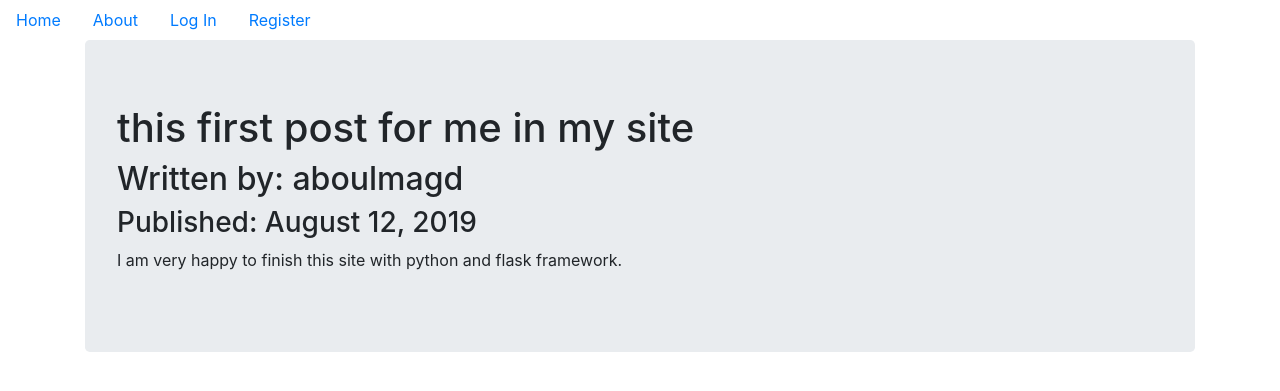
After one commit to aboulmagdApp/python_Social-Blog-Project, a Flask app: page /1 in a window 1280 px wide. The commit adds this page. Shown: the top 391 px of the page. Run offline with Flask 2, Linux system fonts and the light colour scheme; data comes from the database, SQL or seed files in the repository; both versions use the stored data as it was after the commit; some libraries are stand-ins or nearby versions.

Commit message:
update all form and view in project

```diff
--- a/puppycompanyblog/__init__.py
+++ b/puppycompanyblog/__init__.py
@@ -27,8 +27,10 @@ login_manager.login_view = 'users.login'
 #########################
 from puppycompanyblog.core.views import core
 from puppycompanyblog.users.views import users
+from puppycompanyblog.blog_posts.views import blog_posts
 from puppycompanyblog.error_pages.handlers import error_pages
 
 app.register_blueprint(core)
 app.register_blueprint(users)
+app.register_blueprint(blog_posts)
 app.register_blueprint(error_pages)
--- a/puppycompanyblog/blog_posts/views.py
+++ b/puppycompanyblog/blog_posts/views.py
@@ -0,0 +1,81 @@
+# blog_posts/views.py
+from flask import render_template,url_for,flash,request,redirect,Blueprint
+from flask_login import current_user,login_required
+from puppycompanyblog import db
+from puppycompanyblog.models import BlogPost
+from puppycompanyblog.blog_posts.forms import BlogPostForm
+
+blog_posts = Blueprint('blog_posts',__name__)
+
+# CREATE
+@blog_posts.route('/create',methods=['GET','POST'])
+@login_required
+def create_post():
+    form = BlogPostForm()
+
+    if form.validate_on_submit():
+
+        blog_post = BlogPost(title=form.title.data,
+                            text=form.text.data,
+                            user_id=current_user.id
+                            )
+        db.session.add(blog_post)
+        db.session.commit()
+        flash('Blog Post Created')
+        return redirect(url_for('core.index'))
+
+    return render_template('create_post.html',form=form)
+
+
+
+
+# BLOG POST (VIEW)
+@blog_posts.route('/<int:blog_post_id>')
+def blog_post(blog_post_id):
+    blog_post = BlogPost.query.get_or_404(blog_post_id)
+    return render_template('blog_post.html',title=blog_post.title,
+                            date=blog_post.date,post=blog_post
+    )
+
+
+
+# UPDATE
+@blog_posts.route('/<int:blog_post_id>/update',methods=['GET','POST'])
+@login_required
+def update(blog_post_id):
+    blog_post = BlogPost.query.get_or_404(blog_post_id)
+
+    if blog_post.author != current_user:
+        abort(403)
+
+    form = BlogPostForm()
+
+
+    if form.validate_on_submit():
+
+        blog_post.title = form.title.data
+        blog_post.text = form.text.data
+        db.session.commit()
+        flash('Blog Post Updated')
+        return redirect(url_for('blog_posts.blog_post',blog_post_id=blog_post.id))
+
+    elif request.method == 'GET':
+        form.title.data = blog_post.title
+        form.text.data = blog_post.text
+
+    return render_template('create_post.html',title='Updating',form=form)
+
+
+# DELETE
+@blog_posts.route('/<int:blog_post_id>/delete',methods=['GET','POST'])
+@login_required
+def delete_post(blog_post_id):
+
+    blog_post = BlogPost.query.get_or_404(blog_post_id)
+    if blog_post.author != current_user:
+        abort(403)
+
+    db.session.delete(blog_post)
+    db.session.commit()
+    flash('Blog Post Deleted')
+    return redirect(url_for('core.index'))
--- a/puppycompanyblog/core/views.py
+++ b/puppycompanyblog/core/views.py
@@ -1,10 +1,13 @@
 from flask import render_template,request,Blueprint
+from puppycompanyblog.models import BlogPost
 
 core = Blueprint('core',__name__)
 
 @core.route('/')
 def index():
-    return render_template('index.html')
+    page = request.args.get('page', 1, type=int)
+    blog_posts = BlogPost.query.order_by(BlogPost.date.desc()).paginate(page=page, per_page=5)
+    return render_template('index.html',blog_posts=blog_posts)
 
 @core.route('/info')
 def info():
--- a/puppycompanyblog/templates/base.html
+++ b/puppycompanyblog/templates/base.html
@@ -26,7 +26,7 @@
         <a href="{{url_for('users.account')}}">Account</a>
       </li>
       <li class='nav-link'>
-        <a href="#">Create Post</a>
+        <a href="{{ url_for('blog_posts.create_post') }}">Create Post</a>
       </li>
   {% else %}
       <li class='nav-link'>
--- /dev/null
+++ b/puppycompanyblog/templates/blog_post.html
@@ -0,0 +1,44 @@
+{% extends "base.html" %}
+{% block content %}
+<div class="jumbotron">
+  <h1>{{post.title}}</h1>
+  <h2>Written by: {{post.author.username}}</h2>
+  <h3>Published: {{post.date.strftime('%B %d, %Y')}}</h3>
+  <p>{{post.text}}</p>
+
+  {% if post.author == current_user %}
+  <div>
+    <a href="{{url_for('blog_posts.update',blog_post_id=post.id)}}">Update</a>
+    <button type="button" class="btn btn-danger" data-toggle='modal' data-target="#del_modal">Delete</button>
+  </div>
+
+  {% endif %}
+</div>
+
+<div class="modal" tabindex="-1" role="dialog" id="del_modal">
+  <div class="modal-dialog" role="document">
+    <div class="modal-content">
+      <div class="modal-header">
+        <h5 class="modal-title">Delete Post?</h5>
+        <button type="button" class="close" data-dismiss="modal" aria-label="Close">
+          <span aria-hidden="true">&times;</span>
+        </button>
+      </div>
+      <div class="modal-body">
+        <p>Are you sure you want to delete the post?</p>
+      </div>
+      <div class="modal-footer">
+        <button type="button" class="btn btn-secondary" data-dismiss="modal">Cancel</button>
+
+        <form action="{{url_for('blog_posts.delete_post',blog_post_id=post.id)}}" method="post">
+          <input class="btn btn-danger" type="submit" value="Delete">
+        </form>
+
+
+      </div>
+    </div>
+  </div>
+</div>
+
+
+{% endblock %}
```
Also changed, not shown: puppycompanyblog/blog_posts/forms.py (+9 -0 lines), puppycompanyblog/templates/create_post.html (added, +21 -0 lines), puppycompanyblog/templates/index.html (+30 -0 lines), puppycompanyblog/data.sqlite.
